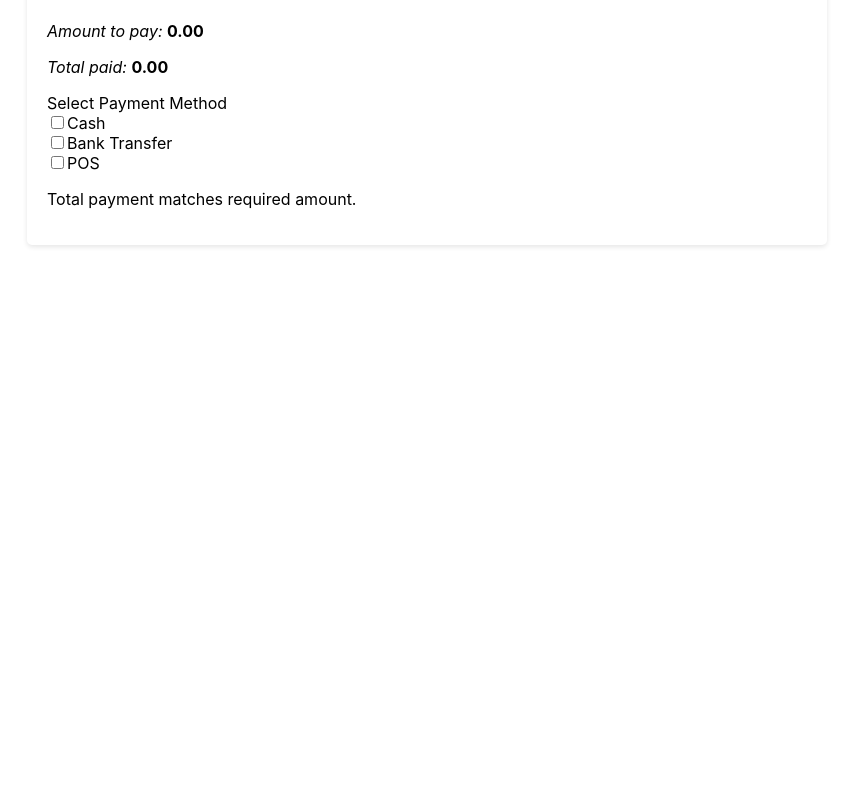
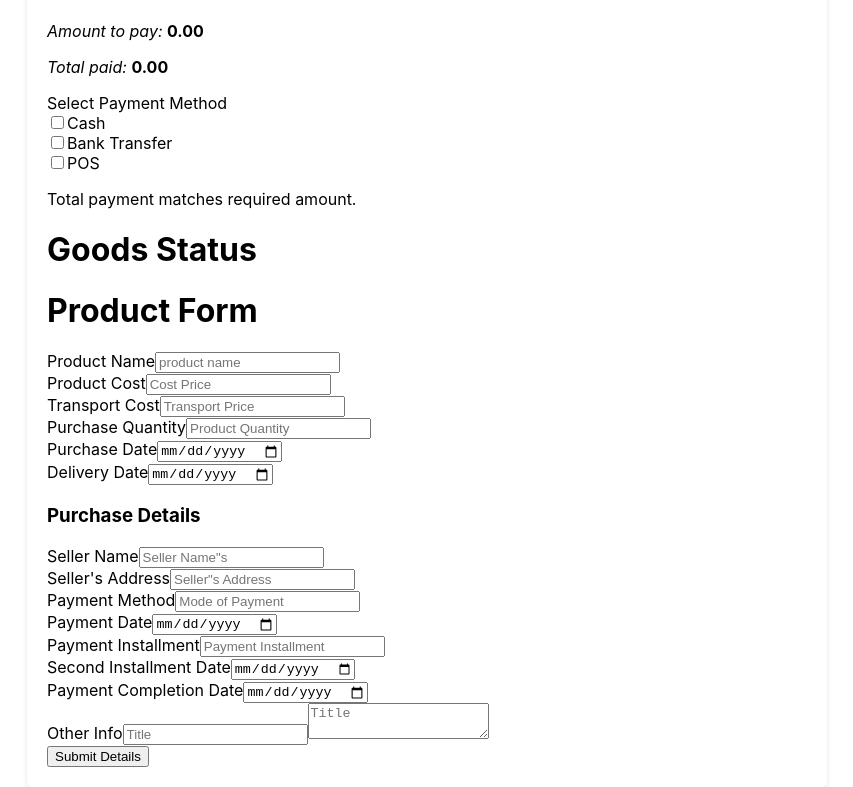
Before and after one commit to abiolatom/Eddietom, a React (Create React App) app: page / in a window 1280 px wide. Shown: the part 263-1050 px from the top of the page, without its empty margins (213-1066 px from the left). Before the commit the page ends 800 px from the top, so only its background shows below. Built offline with nearby package versions, Linux system fonts and the light colour scheme.

Commit message:
ProductDetails and ProductForm

```diff
--- a/src/components/AddSalesForm.js
+++ b/src/components/AddSalesForm.js
@@ -2,12 +2,15 @@ import React from "react";
 import AddProduct from "./AddProduct";
 import { ProductProvider } from "./ProductContext";
 import PaymentMethod from "./PaymentMethod";
-
+import GoodStatus from "./GoodStatus";
+import ProductForm from "./ProductForm";
 const AddSalesForm = () => {
   return (
     <ProductProvider>
       <AddProduct />
-      <PaymentMethod/>
+      <PaymentMethod />
+      <GoodStatus />
+      <ProductForm />
     </ProductProvider>
   );
 };
--- /dev/null
+++ b/src/components/GoodStatus.js
@@ -0,0 +1,18 @@
+import React from "react";
+
+const GoodStatus = () => {
+    const options = [
+        { value: "cash", label: "Collected" },
+        { value: "transfer", label: "Part Collection" },
+        { value: "pos", label: "Not yet Collected" },
+      ];
+
+  return (
+    <div>
+          <h1>Goods Status</h1>
+
+    </div>
+  );
+};
+
+export default GoodStatus;
--- /dev/null
+++ b/src/components/ProductDetails.js
@@ -0,0 +1,48 @@
+import React from "react";
+
+const ProductDetails = () => {
+  return (
+    <div>
+      <h3> Purchase Details</h3>
+      <form>
+        <section>
+          <label>Seller Name</label>
+          <input type="text" placeholder='Seller Name"s' />
+        </section>
+        <section>
+          <label>Seller's Address</label>
+          <input type="text" placeholder='Seller"s Address' />
+        </section>
+        <section>
+          <label>Payment Method</label>
+          <input type="text" placeholder="Mode of Payment" />
+        </section>
+        <section>
+          <label>Payment Date</label>
+          <input type="date" />
+        </section>
+        <section>
+          <label>Payment Installment</label>
+          <input type="number" placeholder="Payment Installment" />
+        </section>
+        <section>
+          <label>Second Installment Date</label>
+          <input type="date" />
+        </section>
+        <section>
+          <label>Payment Completion Date</label>
+          <input type="date" />
+        </section>
+        <section>
+          <label>Other Info</label>
+          <input type="text" placeholder="Title" />
+          <textarea type="text" placeholder="Title" />
+        </section>
+
+        <button type="submit">Submit Details</button>
+      </form>
+    </div>
+  );
+};
+
+export default ProductDetails;
--- /dev/null
+++ b/src/components/ProductForm.js
@@ -0,0 +1,42 @@
+import React from 'react'
+import ProductDetails from './ProductDetails'
+
+
+const ProductForm = () => {
+
+  return (
+      <div>
+          <h1>Product Form</h1>
+          <form>
+              <section>
+              <label>Product Name</label>
+              <input type="text" placeholder='product name' />
+              </section>
+              <section>
+              <label>Product Cost</label>
+              <input type="text" placeholder='Cost Price' />
+              </section>
+              <section>
+              <label>Transport Cost</label>
+              <input type="text" placeholder='Transport Price' />
+              </section>
+              <section>
+              <label>Purchase Quantity</label>
+              <input type="text" placeholder='Product Quantity' />
+              </section>
+              <section>
+              <label>Purchase Date</label>
+              <input type="date" placeholder='Cost Price' />
+              </section>
+              <section>
+              <label>Delivery Date</label>
+              <input type="date" placeholder='Cost Price' />
+              </section>
+          </form>
+          <ProductDetails/>
+
+    </div>
+  )
+}
+
+export default ProductForm
```
